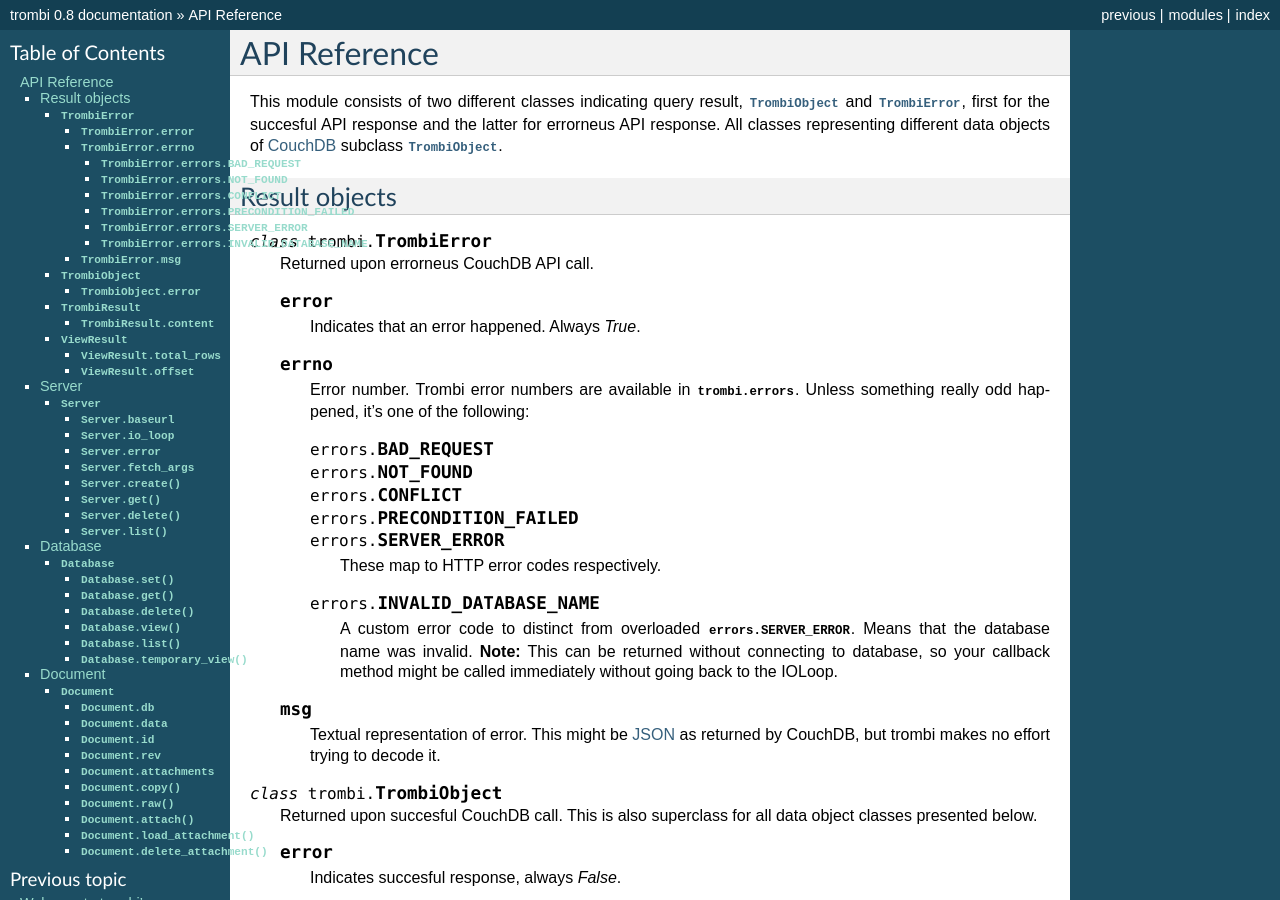
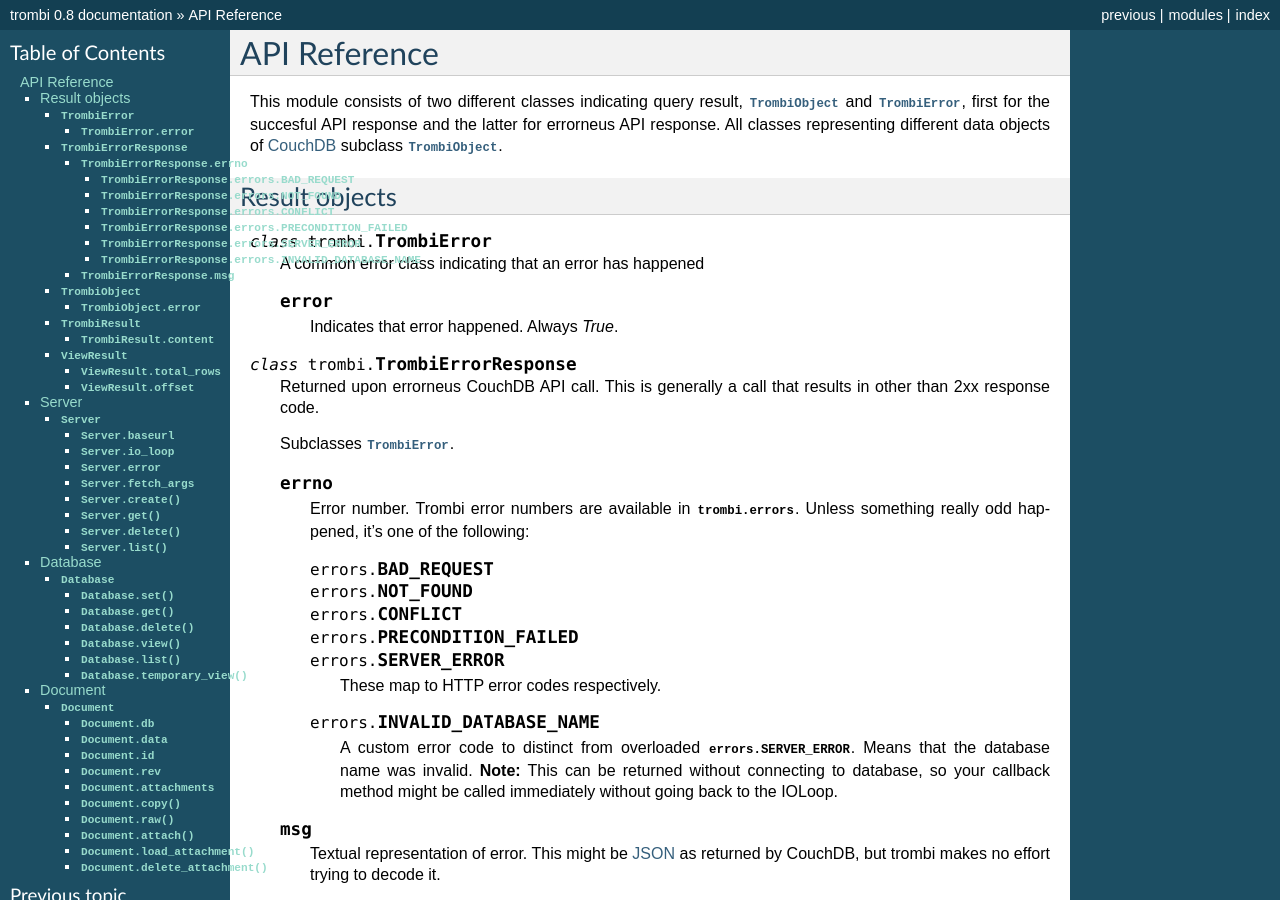
Before and after one commit to inoi/trombi, a Sphinx documentation site: the page built from doc/python-api.rst, in a window 1280 px wide and 900 px high. Built offline with Sphinx 7.4.7, drawn with Linux system fonts in a browser that asks for light colours.

Commit message:
API: Rename TrombiError as TrombiErrorResponse
This adds a new superclass TrombiError that indicates a general error
in the query. TrombiErrorResponse is now a subclass of TrombiError and
it is meant for responses returning something else than 200-series
status codes.

```diff
--- a/doc/python-api.rst
+++ b/doc/python-api.rst
@@ -21,11 +21,18 @@ Result objects
 
 .. class:: TrombiError
 
-   Returned upon errorneus CouchDB API call.
+   A common error class indicating that an error has happened
 
    .. attribute:: error
 
-      Indicates that an error happened. Always *True*.
+      Indicates that error happened. Always *True*.
+
+.. class:: TrombiErrorResponse
+
+   Returned upon errorneus CouchDB API call. This is generally a call
+   that results in other than 2xx response code.
+
+   Subclasses :class:`TrombiError`.
 
    .. attribute:: errno
 
```
Also changed, not shown: 1 other file.
